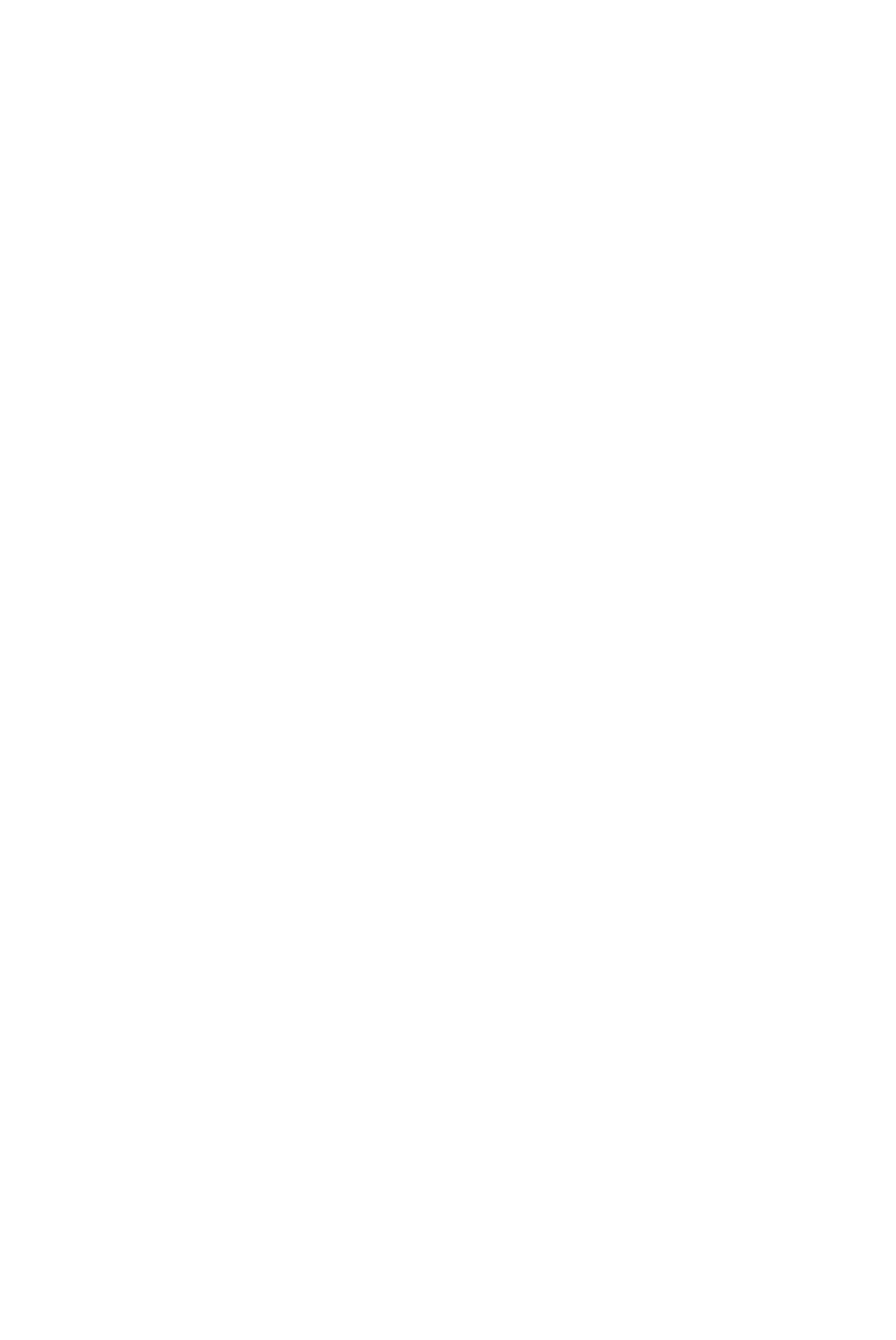
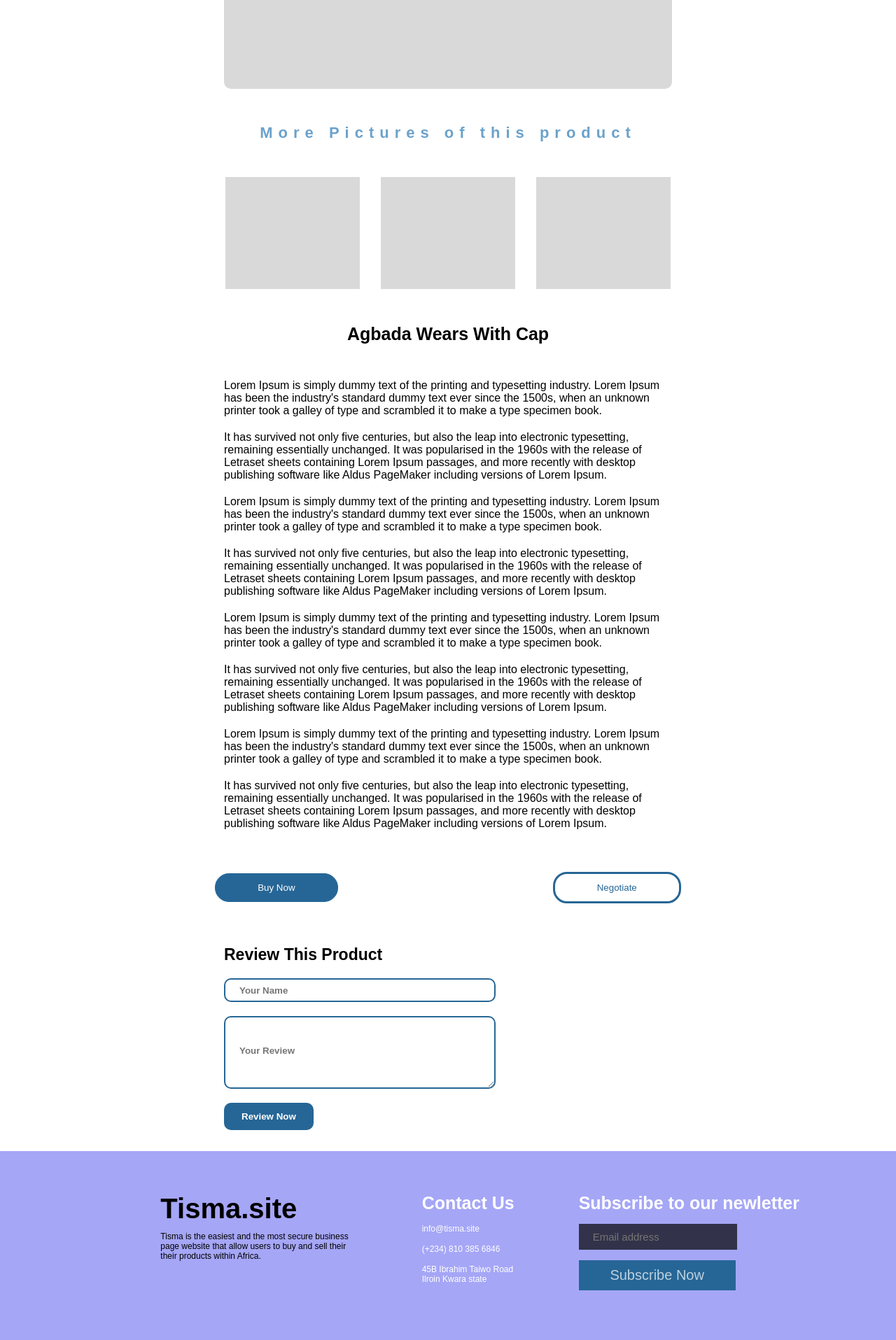
Before and after one commit to Chrismiweb/TISMA, a React (Create React App) app: page /product in a window 1280 px wide. Before the commit this address had no page. Shown: the part 400-2315 px from the top of the page at 70% size. Before the commit the page ends 800 px from the top, so only its background shows below. Built offline with nearby package versions, Linux system fonts and the light colour scheme.

Commit message:
updated product page

```diff
--- a/src/App.js
+++ b/src/App.js
@@ -3,6 +3,7 @@ import {BrowserRouter, Routes, Route} from 'react-router-dom'
 
 import View from './Components/View/View';
 import Landing from './Components/LandingPage/Landing';
+import Products from './Components/ProductsPage/Products';
 
 function App() {
   return (
@@ -10,6 +11,7 @@ function App() {
       <Routes>
         <Route path='/' element={<Landing/>}/>
         <Route path='/view' element={<View/>}/>
+        <Route path='/product' element={<Products/>}/>
       </Routes>
     </BrowserRouter>
   );
--- /dev/null
+++ b/src/Components/ProductsPage/Product.css
@@ -0,0 +1,208 @@
+.product{
+    width: 100%;
+    display: flex;
+    flex-direction: column;
+    justify-content: center;
+    align-items: center;
+}
+.product-purchase-message{
+    width: 100%;
+    display: flex;
+    justify-content: center;
+    align-items: center;
+    padding: 20px 0px;
+}
+.product-purchase-message p{
+    font-size: 15px;
+    font-weight: bold;
+    text-align: center;
+}
+.product-image{
+    width: 50%;
+    height: 400px;
+    background-color: #D9D9D9;
+
+    border-radius: 10px;
+}
+.product-more{
+    width: 100%;
+    display: flex;
+    justify-content: center;
+    align-items: center;
+    padding: 50px 0px;
+}
+.product-more p{
+    color: #6BA2CB;
+    letter-spacing: 8px;
+    font-size: 22px;
+    font-weight: bold;
+    text-align: center;
+}
+.product-more-pics{
+    width: 100%;
+    display: flex;
+    justify-content: center;
+    align-items: center;
+    gap: 30px;
+}
+.other-pics1, .other-pics2, .other-pics3 {
+    width: 15%;
+    height: 160px;
+    background-color: #D9D9D9;
+}
+.Product-description{
+    width: 100%;
+    padding: 50px 0px;
+    display: flex;
+    justify-content: center;
+    align-items: center;
+}
+.Product-description p{
+    font-size: 25px;
+    font-weight: bolder;
+
+}
+.full-decription{
+    width: 100%;
+    display: flex;
+    flex-direction: column;
+    justify-content: center;
+    align-items: center;
+    gap: 20px;
+}
+.full-decription p{
+    width: 50%;
+}
+.Buy-Product{
+    width: 100%;
+    padding: 60px 0px;
+    display: flex;
+    justify-content: center;
+    align-items: center;
+    justify-content: space-evenly;
+}
+.Buy-Product button{
+    padding: 12px 60px;
+    border-radius: 20px;
+    cursor: pointer;
+}
+.Buynowbtn{
+    color: white;
+    background-color: #266696;
+    border: 1px solid #266696;
+}
+.Negotiatebtn{
+    color: #266696;
+    background-color: white;
+    border: solid #266696;
+}
+.Product-review-section{
+    width: 100%;
+    display: flex;
+    justify-content: center;
+    align-items: center;
+
+}
+.product-review-opinion{
+    width: 50%;
+    display: flex;
+    flex-direction: column;
+    justify-content:center ;
+    align-items: center;
+    gap: 20px;
+    align-items: start;
+
+}
+.product-review-opinion p{
+    font-size: 23px;
+    font-weight: bold;
+}
+.product-review-opinion input{
+    width: 60%;
+    height: 30px;
+    border-radius: 10px;
+    border: 2px solid #266696;
+}
+.product-review-opinion input::placeholder{
+    display: flex;
+    padding-left: 20px;
+    font-weight: bold;
+}
+.product-review-opinion textarea{
+ width: 60%;
+ height: 100px;
+ border-radius: 10px;
+ border: 2px solid #266696;
+
+}
+.product-review-opinion textarea::placeholder{
+    display: flex;
+    padding-left: 20px;
+    font-weight: bold;
+    padding-top: 40px;
+
+}
+.product-review-opinion button{
+    padding: 12px 25px;
+    background-color: #266696;
+    color: white;
+    font-weight: bold;
+    border-radius: 10px;
+    border: none;
+    margin-bottom: 30px;
+
+}
+
+
+
+
+
+@media screen and (max-width:950px) {
+
+    .product-purchase-message p{
+        font-size: 15px;
+        width: 70%;
+    }
+    .product-image{
+        width: 70%;
+        height: 250px;
+    }
+
+    .product-more p{
+        width: 70%;
+        font-size: 20px;
+        letter-spacing:5px ;
+    }
+    .product-more-pics{
+        flex-direction: column;
+    }
+    .other-pics1, .other-pics2, .other-pics3{
+        width: 50%;
+    }
+    .Product-description p{
+        font-size: 20px;
+    }
+    .full-decription p{
+        width: 70%;
+        text-align: justify;
+    }
+    .Buy-Product{
+        padding: 20px 0px;
+        flex-direction: column;
+        gap: 20px;
+    }
+    .product-review-opinion{
+        width: 70%;
+    }
+    .product-review-opinion p{
+        font-size: 20px;
+        margin-top: 20px;
+    }
+    .product-review-opinion input{
+        width: 100%;
+    }
+    .product-review-opinion textarea{
+        width: 100%;
+    }
+
+}
--- a/src/Components/ProductsPage/Products.jsx
+++ b/src/Components/ProductsPage/Products.jsx
@@ -1,8 +1,150 @@
 import React from 'react'
+import './Product.css'
+import Navbar from '../View/Navbar';
+import Footer from '../LandingPage/Footer';
 
-const Products = () => {
+function Products() {
   return (
-    <div>Products</div>
+    <div className='product'>
+      <Navbar/>
+          <div className='product-purchase-message'>
+              <p>You are about to purchase from Ashlyco Fashion Company</p>
+          </div>
+          <div className='product-image'>
+            <img src="" alt="" />
+          </div>
+          <div className='product-more'>
+            <p>More Pictures of this product</p>
+          </div>
+          <div className='product-more-pics'>
+              <div className='other-pics1'>
+                <img src="" alt="" />
+              </div>
+              <div className='other-pics2'>
+                <img src="" alt="" />
+              </div>
+              <div className='other-pics3'>
+                <img src="" alt="" />
+              </div>
+          </div>
+          <div className='Product-description'>
+            <p>Agbada Wears With Cap</p>
+          </div>
+          <div className='full-decription'>
+                <p>
+                Lorem Ipsum is simply dummy text of
+                the printing and typesetting industry.
+                Lorem Ipsum has been the industry's
+                standard dummy text ever since the
+                1500s, when an unknown printer took
+                a galley of type and scrambled it
+                to make a type specimen book.
+                </p>
+                <p>
+                It has survived not only five
+                centuries, but also the leap
+                into electronic typesetting,
+                remaining essentially unchanged.
+                It was popularised in the 1960s
+                with the release of Letraset sheets
+                containing Lorem Ipsum passages,
+                and more recently with desktop
+                publishing software like Aldus
+                PageMaker including versions of
+                Lorem Ipsum.
+                </p>
+                <p>
+
+                Lorem Ipsum is simply dummy
+                text of the printing and
+                typesetting industry.
+                Lorem Ipsum has been the
+                industry's standard dummy
+                text ever since the 1500s,
+                when an unknown printer took a
+                galley of type and scrambled it
+                  to make a type specimen book.
+                </p>
+
+                <p>
+                It has survived not only five
+                centuries, but also the leap into
+                electronic typesetting, remaining
+                essentially unchanged. It was
+                popularised in the 1960s with
+                the release of Letraset sheets
+                containing Lorem Ipsum passages,
+                and more recently with desktop
+                publishing software like Aldus
+                PageMaker including versions of
+                Lorem Ipsum.
+                </p>
+                <p>
+                Lorem Ipsum is simply dummy text of
+                the printing and typesetting industry.
+                Lorem Ipsum has been the industry's
+                standard dummy text ever since the
+                1500s, when an unknown printer took
+                a galley of type and scrambled it
+                to make a type specimen book.
+                </p>
+                <p>
+                It has survived not only five
+                centuries, but also the leap
+                into electronic typesetting,
+                remaining essentially unchanged.
+                It was popularised in the 1960s
+                with the release of Letraset sheets
+                containing Lorem Ipsum passages,
+                and more recently with desktop
+                publishing software like Aldus
+                PageMaker including versions of
+                Lorem Ipsum.
+                </p>
+                <p>
+
+                Lorem Ipsum is simply dummy
+                text of the printing and
+                typesetting industry.
+                Lorem Ipsum has been the
+                industry's standard dummy
+                text ever since the 1500s,
+                when an unknown printer took a
+                galley of type and scrambled it
+                  to make a type specimen book.
+                </p>
+
+                <p>
+                It has survived not only five
+                centuries, but also the leap into
+                electronic typesetting, remaining
+                essentially unchanged. It was
+                popularised in the 1960s with
+                the release of Letraset sheets
+                containing Lorem Ipsum passages,
+                and more recently with desktop
+                publishing software like Aldus
+                PageMaker including versions of
+                Lorem Ipsum.
+                </p>
+          </div>
+          <div className='Buy-Product'>
+            <button className='Buynowbtn'>Buy Now</button>
+            <button className='Negotiatebtn'>Negotiate</button>
+
+          </div>
+          <div className='Product-review-section'>
+            <div className='product-review-opinion'>
+              <p>Review This Product</p>
+              <input type="text" placeholder='Your Name'/>
+              <textarea name="" id="" cols="50" rows="10" placeholder='Your Review'></textarea>
+              <button>Review Now</button>
+            </div>
+          </div>
+          <Footer/>
+
+
+    </div>
   )
 }
 
--- a/src/Components/View/AboutDesigner.css
+++ b/src/Components/View/AboutDesigner.css
@@ -89,7 +89,20 @@
 
     .about-user{
         width: 80%;
+        justify-content: center;
+        align-items: center;
+        display: flex;
         flex-direction: column;
+        gap: 20px;
+    }
+    .user-img {
+        width: 100%;
+        justify-content: center;
+        align-items: center;
+        display: flex;
+    }
+    .user-img img{
+        width: 40%;
     }
     .user-work-container{
         width: 80%;
@@ -107,9 +120,16 @@
         font-size: 15px;
     }
     .user-btn {
+        width: 50%;
+        gap: 0px;
+    }
+    .user-name {
+        display: flex;
+        flex-direction: column;
+        justify-content: center;
+        align-items: center;
+    }
+    .user-contact{
         width: 100%;
-        gap: 10px;
     }
-
-
 }
```
